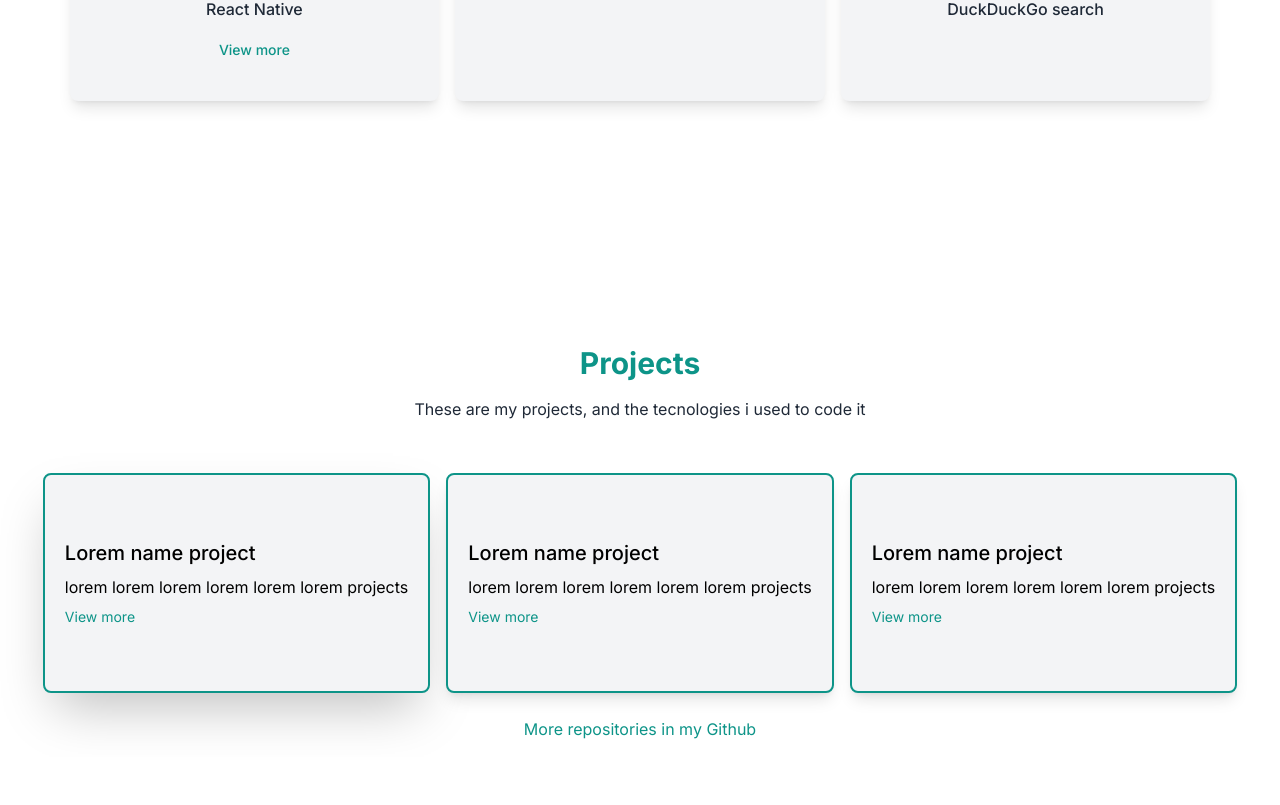
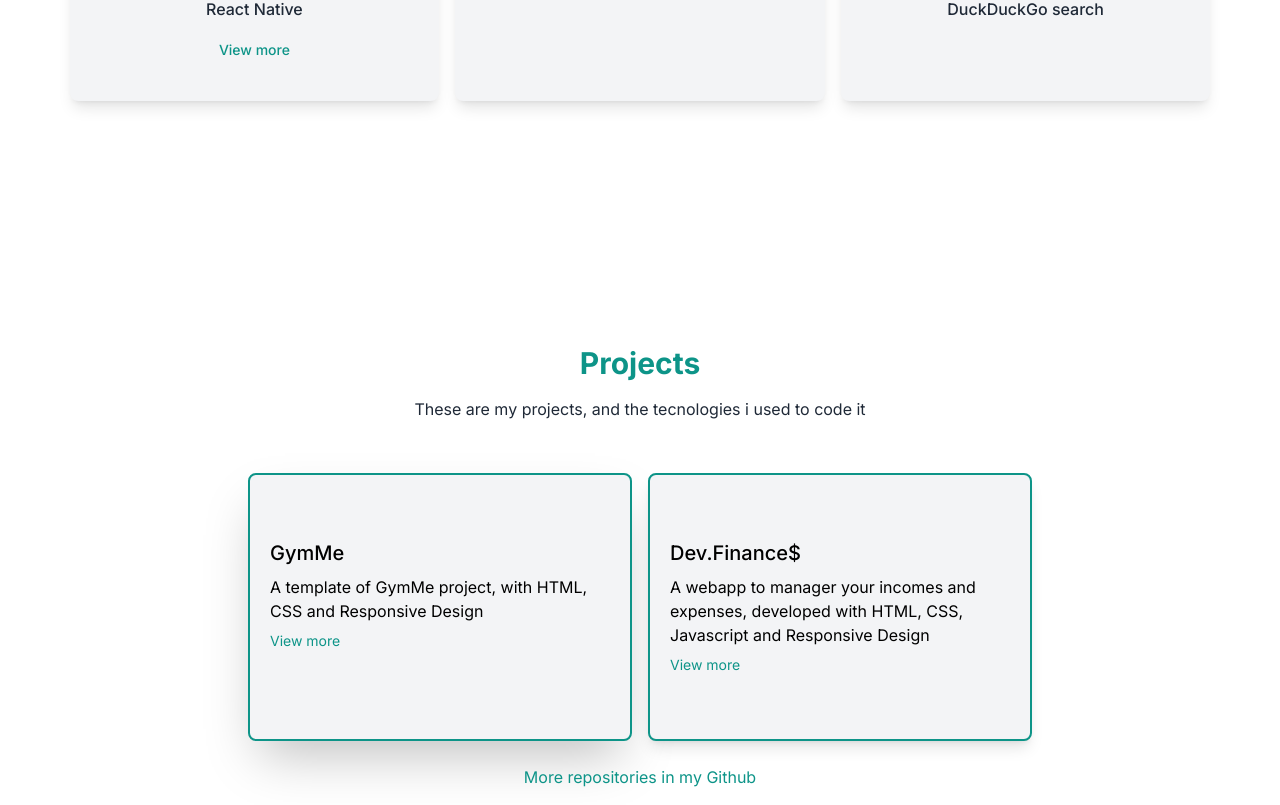
Before and after one commit to nioritos/portifolio-nextjs, a Next.js app: page / in a window 1280 px wide. Shown: the part 1383-2188 px from the top of the page. Before the commit the page ends 2140 px from the top, so only its background shows below. Built offline with nearby package versions, Linux system fonts and the light colour scheme.

Commit message:
added the details of my projects

```diff
--- a/components/projects/Projects.js
+++ b/components/projects/Projects.js
@@ -10,21 +10,17 @@ function Projects() {
           <h4 className='text-md py-2 leading-8 text-gray-800 dark:text-gray-200 max-[860px]:text-left'>These are my projects, and the tecnologies i used to code it</h4>
           </div>
           <ul className=' flex flex-wrap mt-10 gap-4 max-[860px]:items-center max-[860px]:justify-center max-[1255px]:justify-center'>
-            <li className='py-16 px-5 shadow-2xl bg-gray-100 dark:bg-[#111111] gap-2 dark:text-white border-teal-600 border-2 rounded-lg flex flex-col '>
-              <h4 className=' text-xl font-medium'>Lorem name project</h4>
-              <p>lorem lorem lorem lorem lorem lorem projects</p>
-              <Link href="https://github.com/nioritos" className='text-teal-600 text-sm'>View more</Link>
+            <li className='py-16 px-5 shadow-2xl bg-gray-100 dark:bg-[#111111] gap-2 dark:text-white border-teal-600 border-2 rounded-lg flex flex-col max-w-sm'>
+              <h4 className=' text-xl font-medium'>GymMe</h4>
+              <p>A template of GymMe project, with HTML, CSS and Responsive Design</p>
+              <Link href="https://github.com/nioritos/GYMmeUI-landingPage" className='text-teal-600 text-sm'>View more</Link>
             </li>
-            <li className='py-16 px-5 shadow-lg bg-gray-100 dark:bg-[#111111] gap-2 dark:text-white border-teal-600 border-2 rounded-lg flex flex-col '>
-              <h4 className=' text-xl font-medium'>Lorem name project</h4>
-              <p>lorem lorem lorem lorem lorem lorem projects</p>
-              <Link href="https://github.com/nioritos" className='text-teal-600 text-sm'>View more</Link>
+            <li className='py-16 px-5 shadow-lg bg-gray-100 dark:bg-[#111111] gap-2 dark:text-white border-teal-600 border-2 rounded-lg flex flex-col max-w-sm'>
+              <h4 className=' text-xl font-medium'>Dev.Finance$</h4>
+              <p>A webapp to manager your incomes and expenses, developed with HTML, CSS, Javascript and Responsive Design</p>
+              <Link href="https://github.com/nioritos/app-dev.finances-replyed" className='text-teal-600 text-sm'>View more</Link>
             </li>
-            <li className='py-16 px-5 shadow-lg bg-gray-100 dark:bg-[#111111] gap-2 dark:text-white border-teal-600 border-2 rounded-lg flex flex-col '>
-              <h4 className=' text-xl font-medium'>Lorem name project</h4>
-              <p>lorem lorem lorem lorem lorem lorem projects</p>
-              <Link href="https://github.com/nioritos" className='text-teal-600 text-sm'>View more</Link>
-            </li>
+
           </ul>
           <Link href="https://github.com/nioritos" className=' mt-6 text-teal-600 text-base'>More repositories in my Github</Link>
 
```
